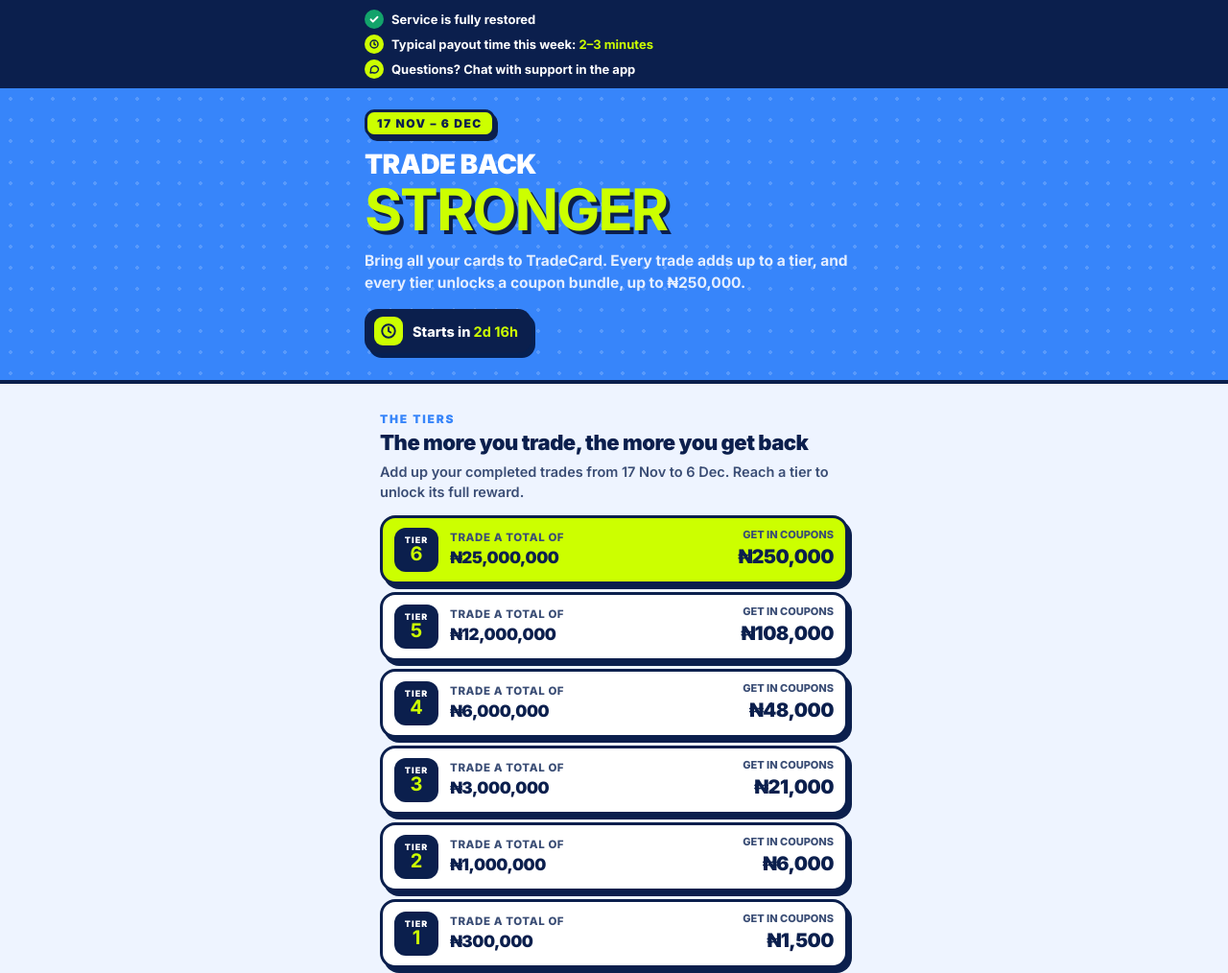
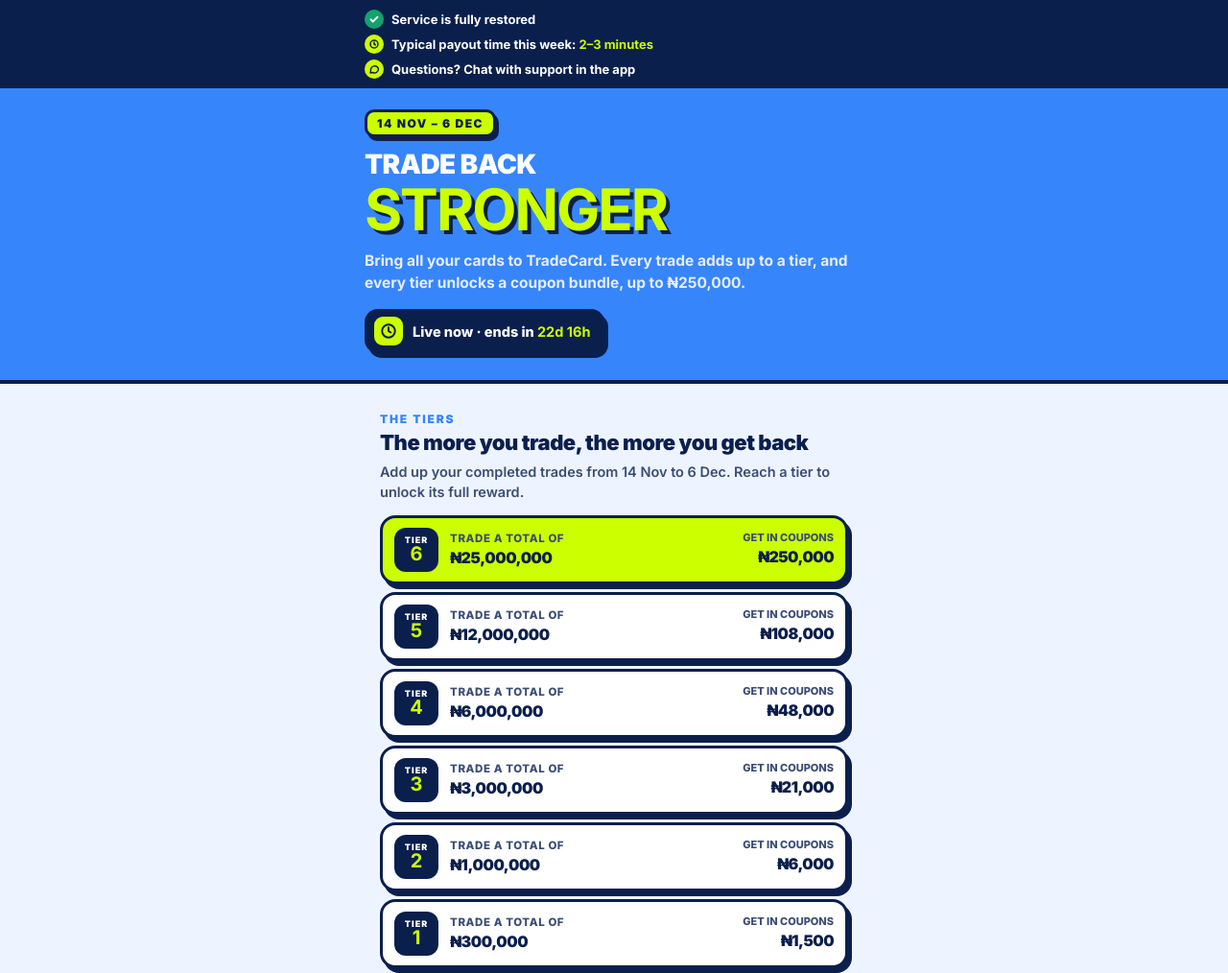
Before and after one commit to tradecardng/nov26_campaign_1, a plain HTML site: page index.html in a window 1280 px wide. Shown: the top 1014 px of the page at 96% size. Drawn offline with Linux system fonts and the light colour scheme.

Commit message:
Update index.html

```diff
--- a/index.html
+++ b/index.html
@@ -4,7 +4,7 @@
 <meta charset="utf-8">
 <meta name="viewport" content="width=device-width, initial-scale=1, viewport-fit=cover">
 <title>TradeCard · Trade Back Stronger</title>
-<meta name="description" content="Trade Back Stronger, 17 Nov – 6 Dec: every trade adds up to a tier, and each tier unlocks a coupon bundle, up to ₦250,000.">
+<meta name="description" content="Trade Back Stronger, 14 Nov – 6 Dec: every trade adds up to a tier, and each tier unlocks a coupon bundle, up to ₦250,000.">
 <!-- Google Analytics 4 (Measurement ID: G-1N7E43J2MK) -->
 <script async src="https://www.googletagmanager.com/gtag/js?id=G-1N7E43J2MK"></script>
 <script>
@@ -34,7 +34,7 @@ button,input{font:inherit}
 
 /* hero */
 .hero{position:relative;background:var(--blue);color:#fff;padding:22px 16px 28px;border-bottom:4px solid var(--navy);overflow:hidden}
-.hero:before{content:"";position:absolute;inset:0;background-image:radial-gradient(rgba(255,255,255,.17) 1.6px,transparent 1.8px);background-size:22px 22px}
+.hero:before{content:"";position:absolute;inset:0;background-image:radial-gradient(rgba(255,255,255,.) 1.6px,transparent 1.8px);background-size:22px 22px}
 .hin{position:relative;max-width:520px;margin:0 auto}
 .tag{display:inline-flex;align-items:center;gap:6px;background:var(--lime);color:var(--navy);border:3px solid var(--navy);border-radius:10px;padding:3px 10px;font-weight:900;font-size:12px;letter-spacing:1.5px;box-shadow:3px 4px 0 var(--navy)}
 .hero h1{margin-top:14px;font-weight:900;font-size:clamp(22px,6.6vw,28px);line-height:1.02;letter-spacing:-.6px;text-transform:uppercase}
@@ -54,8 +54,8 @@ h2{font-size:22px;font-weight:900;letter-spacing:-.5px;line-height:1.15;margin-t
 .t{display:flex;align-items:center;gap:12px;background:#fff;border:3px solid var(--navy);border-radius:16px;padding:10px 12px;box-shadow:4px 5px 0 var(--navy)}
 .t .n{flex:none;width:46px;height:46px;border-radius:12px;background:var(--navy);color:var(--lime);display:flex;flex-direction:column;align-items:center;justify-content:center;font-weight:900;line-height:1}
 .t .n small{font-size:9px;letter-spacing:1px;color:#fff}.t .n b{font-size:20px}
-.t .m{flex:1;min-width:0}.t .m small{display:block;font-size:11.5px;font-weight:800;letter-spacing:.6px;color:var(--ink2)}.t .m b{display:block;font-weight:900;font-size:17px;letter-spacing:-.4px}
-.t .v{text-align:right}.t .v small{display:block;font-size:11px;font-weight:800;color:var(--ink2)}.t .v b{font-weight:900;font-size:clamp(17px,5vw,20px);letter-spacing:-.5px;white-space:nowrap}
+.t .m{flex:1;min-width:0}.t .m small{display:block;font-size:11.5px;font-weight:800;letter-spacing:.6px;color:var(--ink2)}.t .m b{display:block;font-weight:900;font-size:px;letter-spacing:-.4px}
+.t .v{text-align:right}.t .v small{display:block;font-size:11px;font-weight:800;color:var(--ink2)}.t .v b{font-weight:900;font-size:clamp(px,5vw,20px);letter-spacing:-.5px;white-space:nowrap}
 .t.top{background:var(--lime)}
 .t.me{outline:4px solid var(--blue);outline-offset:2px}
 .tnote{margin-top:12px;font-size:13px;font-weight:600;color:var(--ink2)}
@@ -121,7 +121,7 @@ footer{text-align:center;font-size:12.5px;color:var(--ink2);margin-top:24px}
 </div></div>
 
 <header class="hero"><div class="hin">
-  <span class="tag" id="dates">17 NOV – 6 DEC</span>
+  <span class="tag" id="dates">14 NOV – 6 DEC</span>
   <h1>Trade back<b>stronger</b></h1>
   <p>Bring all your cards to TradeCard. Every trade adds up to a tier, and every tier unlocks a coupon bundle, up to ₦250,000.</p>
   <div class="cd"><i><svg viewBox="0 0 24 24" fill="none" stroke="currentColor" stroke-width="2.6" stroke-linecap="round"><circle cx="12" cy="12" r="9"/><path d="M12 7v5l3 2"/></svg></i><span id="cdTxt"></span></div>
@@ -132,7 +132,7 @@ footer{text-align:center;font-size:12.5px;color:var(--ink2);margin-top:24px}
   <section aria-labelledby="th">
     <div class="eb">THE TIERS</div>
     <h2 id="th">The more you trade, the more you get back</h2>
-    <p class="lead">Add up your completed trades from 17 Nov to 6 Dec. Reach a tier to unlock its full reward.</p>
+    <p class="lead">Add up your completed trades from 14 Nov to 6 Dec. Reach a tier to unlock its full reward.</p>
     <div class="tiers" id="tiers"></div>
     <p class="tnote">Rewards are totals, not extra per tier: reaching Tier 3 gives you ₦21,000 in coupons in total. Amounts are based on your naira payout.</p>
   </section>
@@ -141,7 +141,7 @@ footer{text-align:center;font-size:12.5px;color:var(--ink2);margin-top:24px}
     <div class="eb">TIER CALCULATOR</div>
     <h2 id="ch">Which tier could you reach?</h2>
     <div class="calc">
-      <label for="amt">Your total trades from 17 Nov to 6 Dec</label>
+      <label for="amt">Your total trades from 14 Nov to 6 Dec</label>
       <div class="field"><span>₦</span><input id="amt" inputmode="numeric" autocomplete="off" value="1,500,000" aria-label="Amount traded in naira"></div>
       <div class="chips" id="chips"><button data-v="300000">₦300k</button><button data-v="1000000">₦1M</button><button data-v="3000000">₦3M</button><button data-v="6000000">₦6M</button><button data-v="12000000">₦12M</button></div>
       <div class="res"><div class="top"><b id="rw"></b><span id="rt"></span></div><div class="bar"><i id="bar"></i></div><p id="nx"></p></div>
@@ -152,7 +152,7 @@ footer{text-align:center;font-size:12.5px;color:var(--ink2);margin-top:24px}
     <div class="eb">HOW IT WORKS</div>
     <h2 id="hw">No sign-up needed</h2>
     <ol class="steps">
-      <li class="st"><div class="n">1</div><div><b>Trade on TradeCard as usual</b><span>Every completed trade from 17 Nov to 6 Dec counts automatically.</span></div></li>
+      <li class="st"><div class="n">1</div><div><b>Trade on TradeCard as usual</b><span>Every completed trade from 14 Nov to 6 Dec counts automatically.</span></div></li>
       <li class="st"><div class="n">2</div><div><b>Your trades add up</b><span>All your trades during the campaign count toward one total.</span></div></li>
       <li class="st"><div class="n">3</div><div><b>Unlock your tier reward</b><span>When you reach a tier, the coupon bundle is credited within 48 hours and stays valid for 14 days.</span></div></li>
       <li class="st"><div class="n">4</div><div><b>Use your coupons on your next trades</b><span>Find them on the Coupons page. One coupon per order.</span></div></li>
@@ -170,7 +170,7 @@ footer{text-align:center;font-size:12.5px;color:var(--ink2);margin-top:24px}
   <section aria-labelledby="fh">
     <div class="eb">FAQ</div>
     <h2 id="fh">Questions</h2>
-    <details><summary>Do I need to sign up?</summary><div class="bd">No. Every completed trade from 17 Nov to 6 Dec counts automatically.</div></details>
+    <details><summary>Do I need to sign up?</summary><div class="bd">No. Every completed trade from 14 Nov to 6 Dec counts automatically.</div></details>
     <details><summary>Which trades count?</summary><div class="bd">Completed (settled) gift card trades, based on your naira payout. Rejected, cancelled or reversed trades don't count.</div></details>
     <details><summary>Do I get every tier's reward?</summary><div class="bd">Each tier shows your total reward. If you reach Tier 3, you receive ₦21,000 in coupons in total, credited as you reach each tier.</div></details>
     <details><summary>When do I get my coupons?</summary><div class="bd">Within 48 hours of reaching a tier. They're valid for 14 days and appear on your Coupons page.</div></details>
@@ -197,7 +197,7 @@ footer{text-align:center;font-size:12.5px;color:var(--ink2);margin-top:24px}
    drawUrl       : weekly draw page link, stored encoded so it isn't shown as plain text (keep as is)
    Google Analytics: the Measurement ID is set in the snippet at the top of this file (G-1N7E43J2MK)  */
 var CONFIG = {
-  start: "2026-11-17T00:00:00+01:00",
+  start: "2026-11-14T00:00:00+01:00",
   end:   "2026-12-06T23:59:59+01:00",
   payoutTime: "2–3 minutes",
   drawUrl: "aHR0cHM6Ly90cmFkZWNhcmRuZy5naXRodWIuaW8vdGMtd2Vla2x5LWRyYXcv"
```
